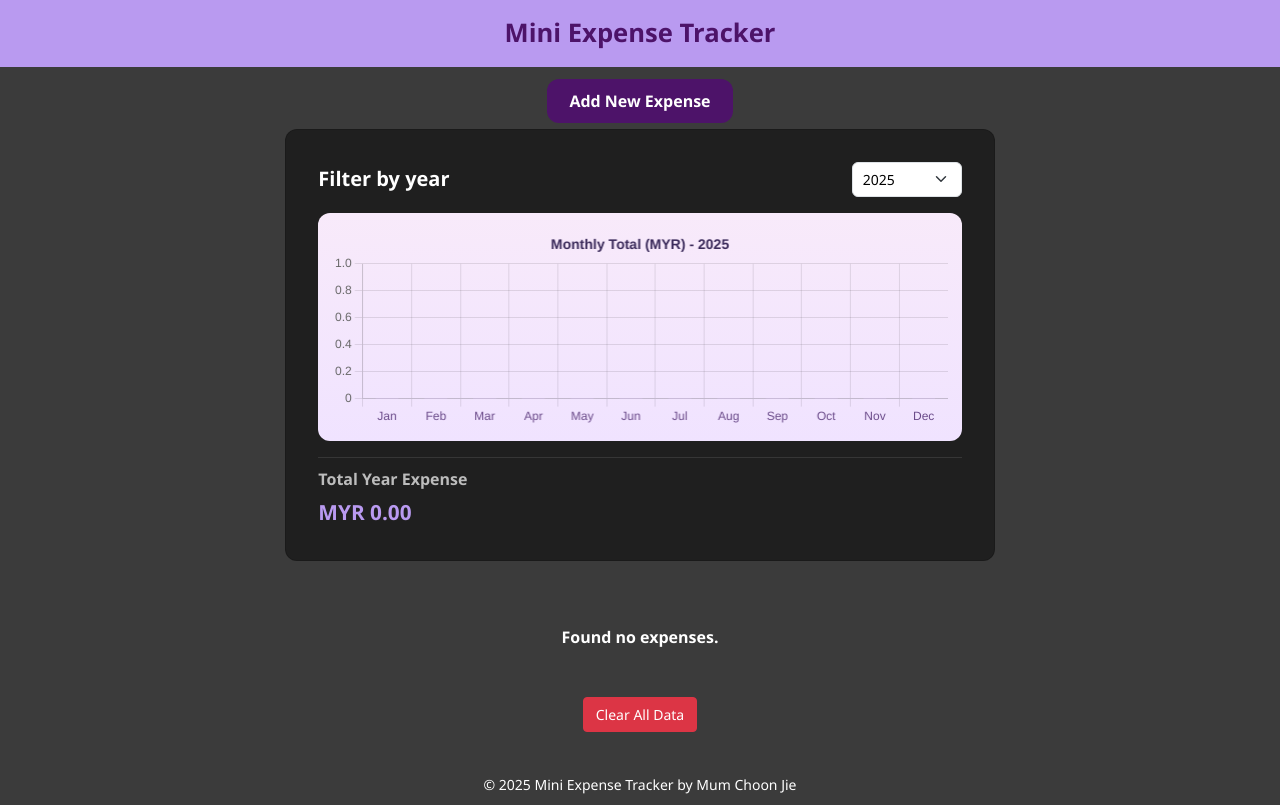
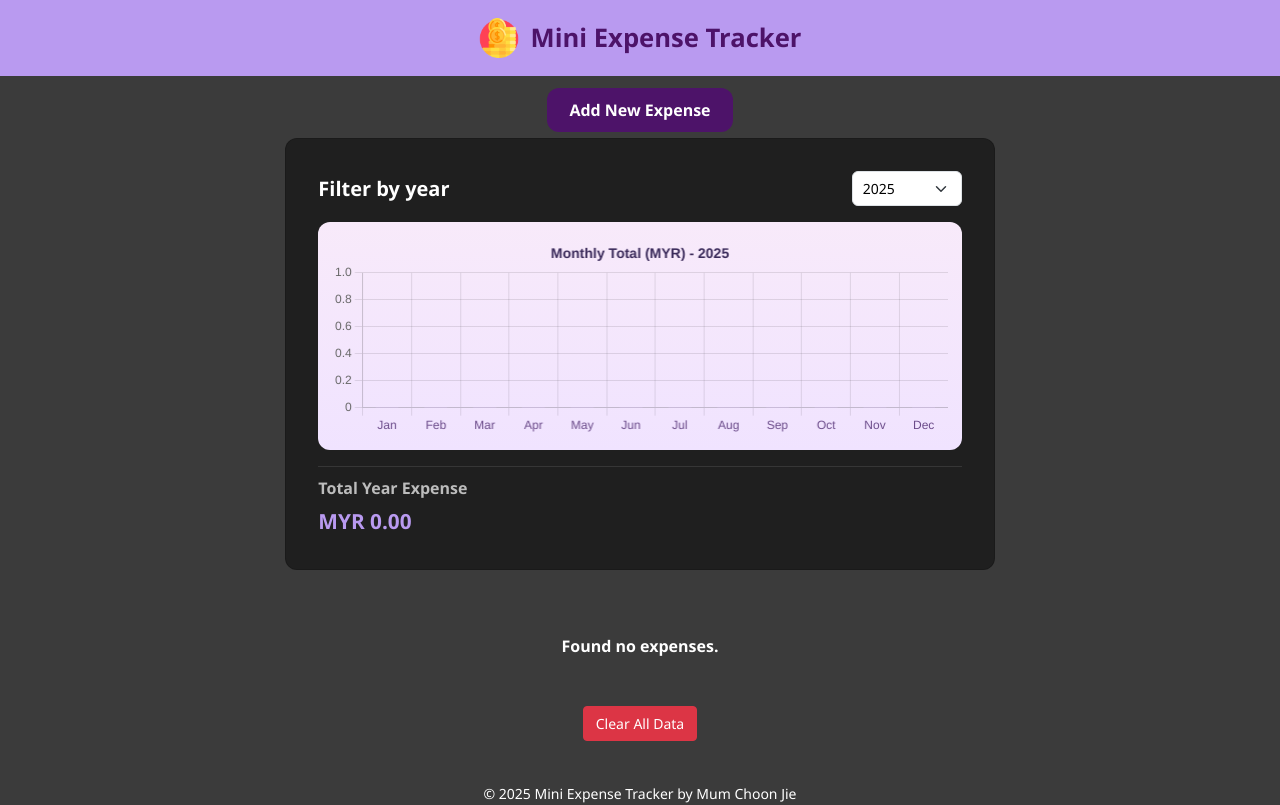
Before and after one commit to nbrosmum/Mini-Expense-Tracker, a website: page public/index.html in a window 1280 px wide. Drawn offline with nearby package versions, Linux system fonts and the light colour scheme.

Commit message:
Done - add icon in title and header

```diff
--- a/public/index.html
+++ b/public/index.html
@@ -4,6 +4,7 @@
   <meta charset="utf-8" />
   <meta name="viewport" content="width=device-width, initial-scale=1" />
   <title>Mini Expense Tracker</title>
+  <link rel="icon" type="image/png" href="assets/Coin.png">
   <link href="https://cdn.jsdelivr.net/npm/bootstrap@5.3.2/dist/css/bootstrap.min.css" rel="stylesheet">
   <script src="https://cdn.jsdelivr.net/npm/chart.js"></script>
   <link rel="stylesheet" href="css/style.css">
@@ -12,7 +13,10 @@
 <body>
   <header class="app-header">
     <div class="container header-inner text-center">
-      <h1 class="app-title">Mini Expense Tracker</h1>
+      <div style="display: flex; align-items: center; justify-content: center; gap: 12px;">
+        <img src="assets/Coin.png" alt="Logo" style="width: 40px; height: 40px;">
+        <h1 class="app-title">Mini Expense Tracker</h1>
+      </div>
     </div>
   </header>
   <!-- Add Expense Button -->
```
Also changed, not shown: public/assets/Coin.png (added).
